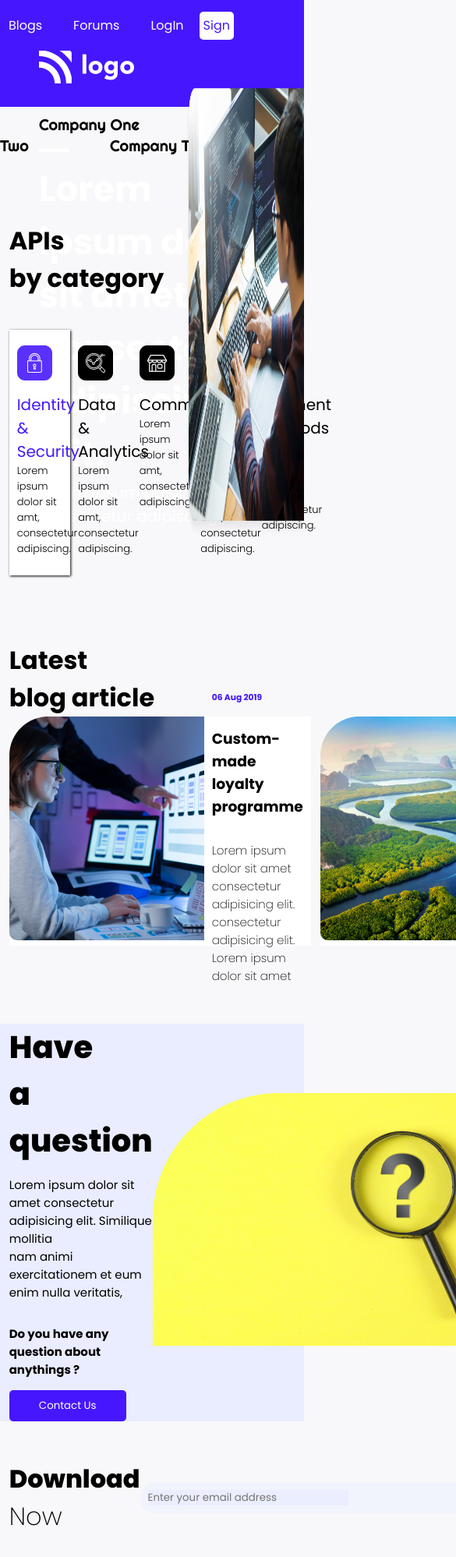
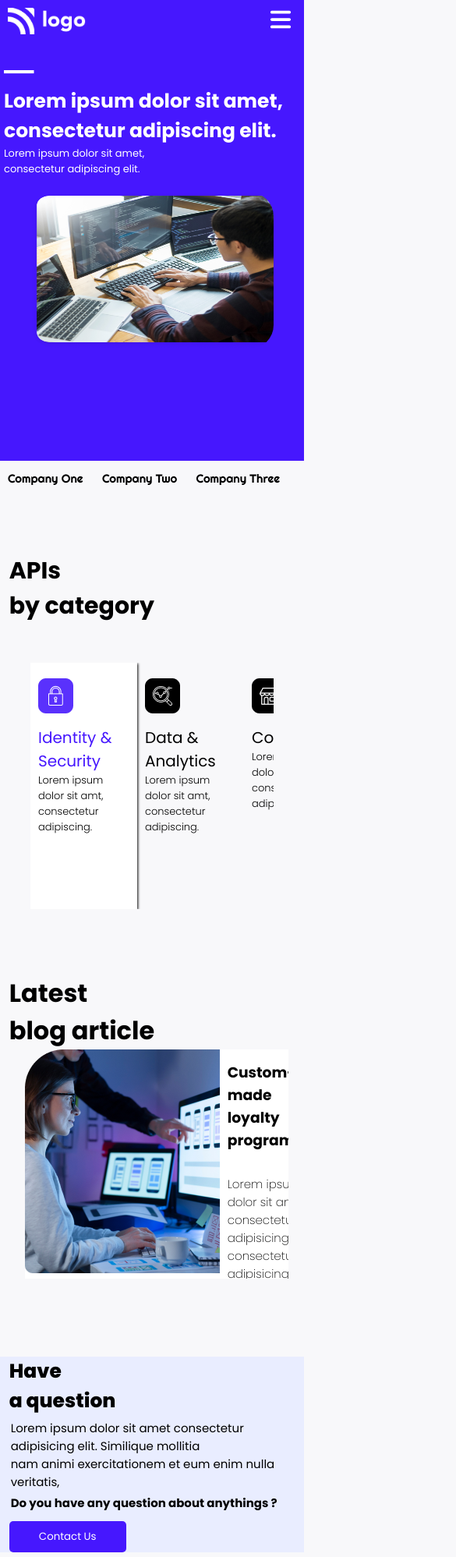
Before and after one commit to Venkatesh-j-koppar/Developer-Landing-page, a plain HTML site: page index.html in a window 390 px wide. Shown: the top 1997 px of the page at 78% size, 585 px wide, since content can reach past the window. Drawn offline with Linux system fonts and the light colour scheme.

Commit message:
Mobile-Update

```diff
--- a/index.html
+++ b/index.html
@@ -13,6 +13,9 @@
         <!-- Navigation Bar Starts -->
         <nav>
             <!-- Navigation items Starts -->
+            <div >
+                <img class="logo-1" src="./images/Logo.png" >
+            </div>
             <a class="nav-item">Home</a>
             <a class="nav-item">APIs</a>
             <a class="nav-item">Blogs</a>
@@ -22,6 +25,10 @@
             <svg class="nav-item" width="13" height="13" viewBox="0 0 13 13" fill="none" xmlns="http://www.w3.org/2000/svg">
             <path fill-rule="evenodd" clip-rule="evenodd" d="M8.85903 8.24401L11.816 11.321L11.815 11.322C11.991 11.4877 12.0614 11.7369 11.9982 11.9703C11.9349 12.2036 11.7483 12.3831 11.5127 12.4372C11.2771 12.4914 11.0308 12.4113 10.872 12.229L7.89103 9.12901C7.04998 9.72236 6.04531 10.0397 5.01603 10.037C2.66419 10.0372 0.627975 8.40344 0.118589 6.10743C-0.390797 3.81142 0.763438 1.46979 2.89472 0.475412C5.02599 -0.518963 7.56198 0.100953 8.99418 1.96641C10.4264 3.83187 10.3702 6.44192 8.85903 8.24401ZM8.44412 3.59725C7.86941 2.21135 6.51636 1.3082 5.01603 1.30901C2.9693 1.31231 1.31123 2.97128 1.30903 5.01801C1.30903 6.51834 2.21291 7.8709 3.59912 8.44487C4.98532 9.01883 6.58078 8.70114 7.64139 7.63996C8.702 6.57878 9.01883 4.98314 8.44412 3.59725Z" fill="white"/>
             </svg>
+            <div>
+                <img src="./images/bars-solid (3).svg" alt="" srcset="" class="menu-bar">
+            </div>
+
         </nav>
 
         <!-- LOGO -->
@@ -36,7 +43,8 @@
                 Lorem ipsum dolor sit amet, <br>consectetur adipiscing elit.
             </h2>
             <p>
-                Lorem ipsum dolor sit amet, consectetur adipiscing elit.
+                Lorem ipsum dolor sit amet,
+                <br> consectetur adipiscing elit.
             </p>
         </div>
 
--- a/style.css
+++ b/style.css
@@ -47,6 +47,14 @@ nav{
   height: 26px;
   border-radius: 5px;
 
+}
+
+.logo-1{
+  display: none;
+}
+
+.menu-bar{
+  display: none;
 }
 
 .logo{
@@ -328,3 +336,247 @@ color: #4617FE;
   margin-right:15px;
 
 }
+
+
+@media screen and (max-width:1200px) and (min-width:800px) {
+
+
+.header-text>h2{
+  font-size: 25px;
+
+}
+
+.header-text>p{
+  font-size: 15px;
+
+}
+
+.header-image{
+
+  width:35vw;
+  height: 50vh;
+  position: absolute;
+  right: 0%;
+  top:12%
+}
+
+.company-items{
+
+  font-size: 15px;
+  padding:10px 30px;
+  text-decoration: none;
+
+}
+.blog-content>h6{
+
+  color: #4617FE;
+  margin-top: 50px;
+
+}
+
+.blog-content>h3{
+  margin-top:7px;
+}
+
+
+.blog-content>small{
+  font-size: 12px;
+  font-weight: 200;
+  margin-top: 15px;
+
+}
+
+.blog-card{
+
+ width: 400px;
+}
+
+.faq-content>h2{
+  font-size: 35px;
+}
+.faq-content>h4{
+  font-size: 13px;
+}
+
+.faq-image>img{
+  width:70vw;
+}
+
+
+}
+
+
+@media screen and (max-width:800px) {
+
+header{
+  height: 70vh;
+}
+
+nav{
+  justify-content: space-between;
+  padding-right: 10px;
+}
+
+  .logo{
+  display: none;
+  }
+
+  .logo-1{
+    display: inline;
+    margin-top: 10px;
+    width:100px;
+    margin-left: 10px;
+  }
+
+  .nav-item,.nav-item-active{
+    display: none;
+  }
+
+  .menu-bar{
+    display: inline;
+    margin-top: 10px;
+    width:40px;
+    height: 30px;
+
+  }
+
+  .header-text{
+    padding: 0px;
+    color: #ffffff;
+    font-size: 40px;
+    margin-left: 5px;
+
+  }
+
+
+  .header-text>h2{
+    font-size: 25px;
+
+  }
+
+  .header-text>p{
+    font-size: 13px;
+
+  }
+
+  .header-image{
+    /* width:32vw;
+    height: 50vh;
+    position: absolute;
+    right: 0%;
+    top:12% */
+    position: static;
+    display: flex;
+    width: 80vw;
+    height:200px;
+    margin:2px 10vw;
+    border-radius: 30px;
+    margin-top: 20px;
+  }
+
+  .company-items{
+
+  font-size: 15px;
+  padding:10px 10px;
+  text-decoration: none;
+  }
+
+  .api-heading{
+    font-size: 30px;
+    width: 90vw;
+  }
+
+  .cards{
+    margin: 50px 10vw ;
+    Width:80vw;
+
+    overflow-x: scroll;
+  }
+
+
+
+  .card-active{
+    width:30vw
+  }
+
+  .cards>.card{
+    width:30vw
+  }
+
+  .blog-heading{
+    width: 90vw;
+  }
+
+  .blog-cards{
+    display: grid;
+    grid-template-columns: 1fr 1fr;
+    overflow-x: scroll;
+    margin: 0px 20px;
+  }
+
+
+
+  .blog-card{
+    width:400px
+  }
+
+  .faq-section{
+    align-items: flex-start;
+  }
+
+  .faq-content>h2{
+    font-size: 25px;
+    margin-bottom: 2px;
+  }
+
+  .faq-content>h4{
+    font-size: 15px;
+    padding: 2px;
+  }
+
+  .faq-image>img{
+    width:60vw
+  }
+
+  .download-section{
+    flex-direction: column;
+
+  }
+
+  .download-email{
+    width:90vw;
+    margin: 2px 3vw;
+  }
+
+  .download-email>form{
+
+    margin: 5px 2vw;
+    flex-wrap: wrap;
+    justify-content:space-between;
+  }
+
+  .download-email>form>button{
+    margin-left: 0px;
+    width:100px
+  }
+
+  .footer-section{
+    flex-direction: column;
+  }
+
+  .footer-logos{
+    margin: 5px;
+  }
+
+}
+
+@media screen and (max-width:700px) {
+ .faq-image{
+  display: none;
+ }
+
+ .faq-content>button{
+  margin-top: 10px;
+ }
+
+}
```
Also changed, not shown: images/bars-solid (3).svg (added), screenshot mobile View.png (added), 1 other file.
